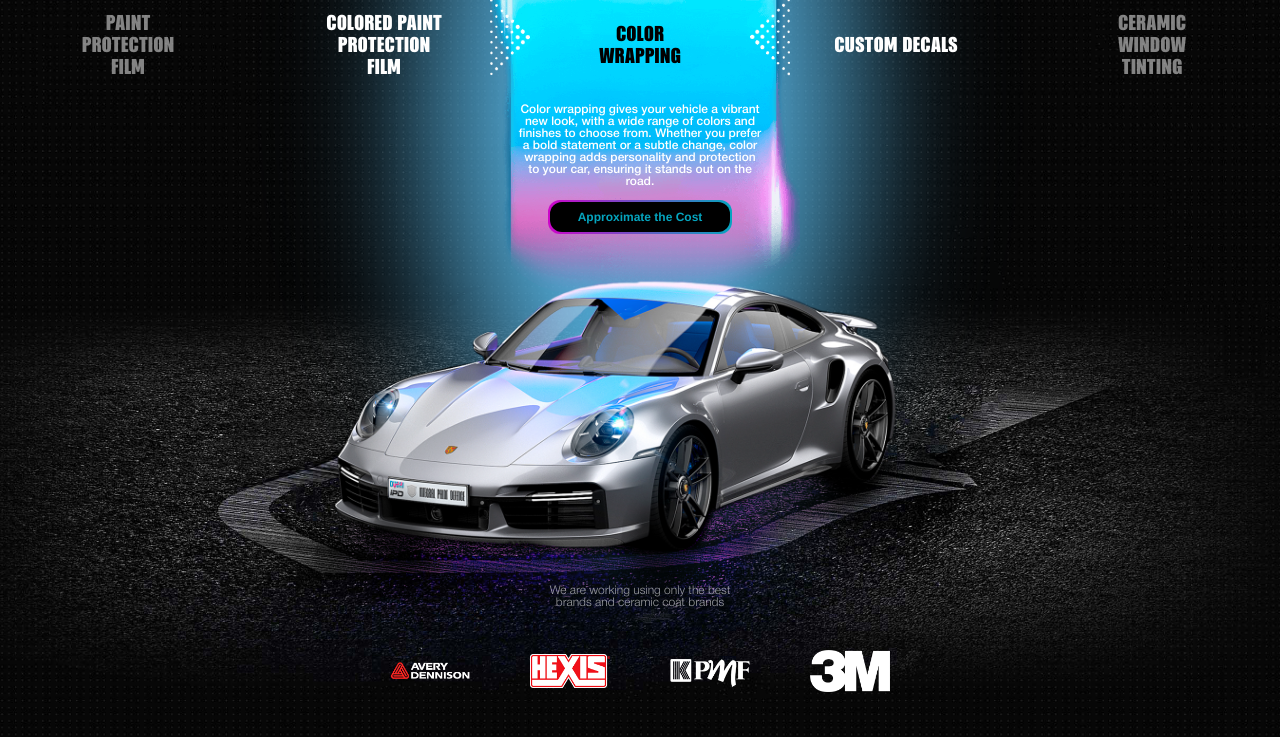
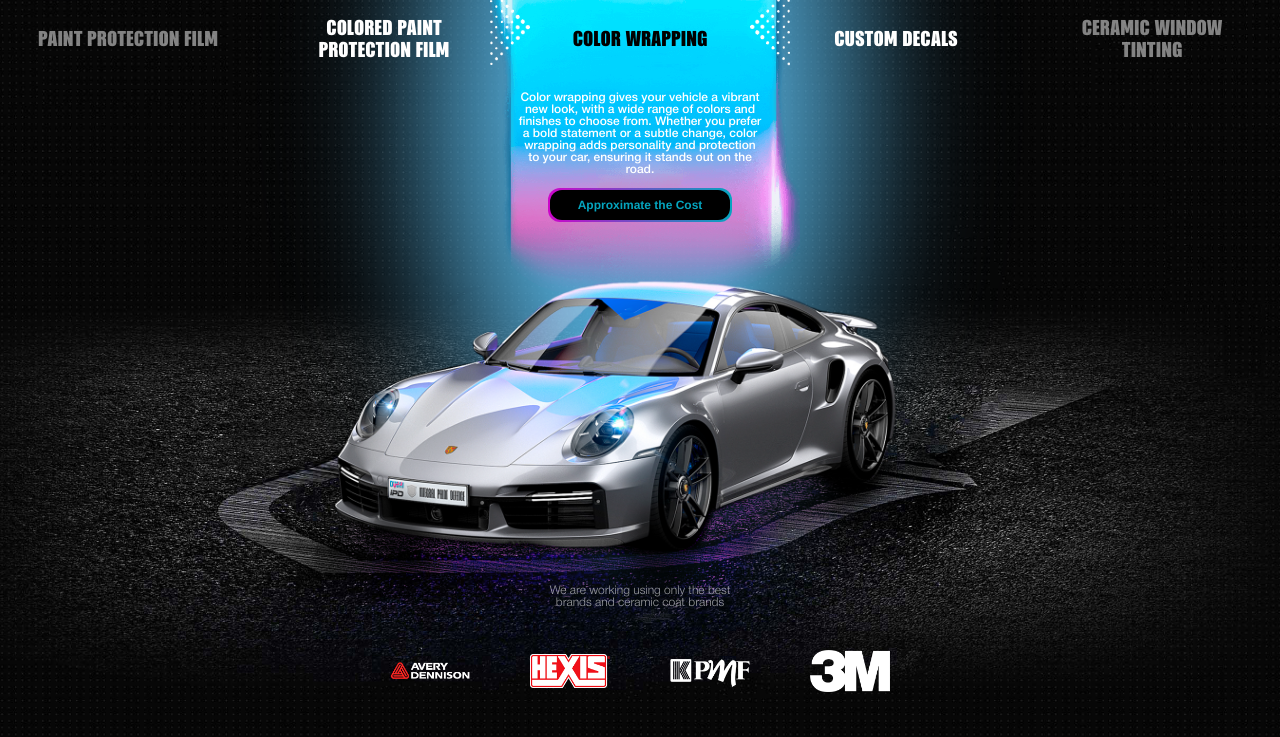
Before and after one commit to eldrssn/ipd, a website built with Vite: page index.html in a window 1280 px wide. Shown: the part 63-800 px from the top of the page. Built offline with nearby package versions, Linux system fonts and the light colour scheme.

```diff
--- a/style.css
+++ b/style.css
@@ -124,7 +124,7 @@
   .arrows {
     position: absolute;
     display: flex;
-    top: 60px;
+    top: 50px;
     left: 10px;
     right: 10px;
     justify-content: space-between;
@@ -173,7 +173,7 @@
     font-size: 20px;
     text-transform: uppercase;
     min-width: 20vw;
-    padding: 15px 8vh;
+    padding: 20px 4vh;
     display: grid;
     text-align: center;
     place-content: center;
```
